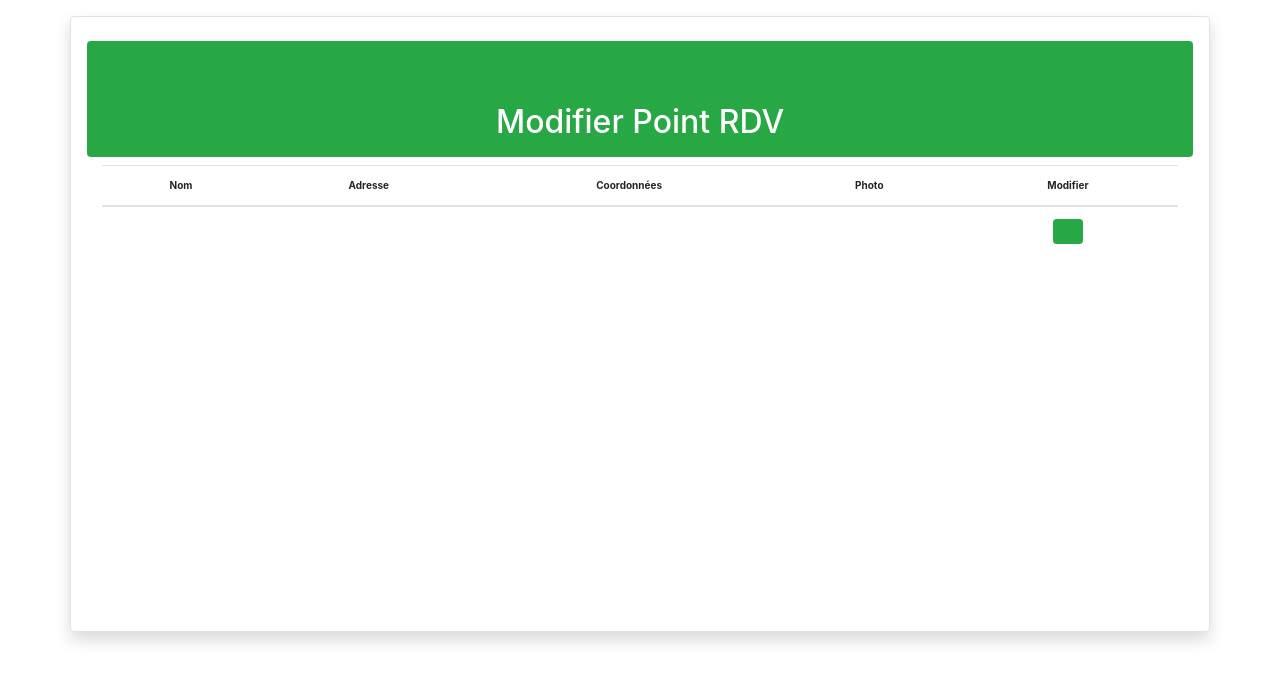
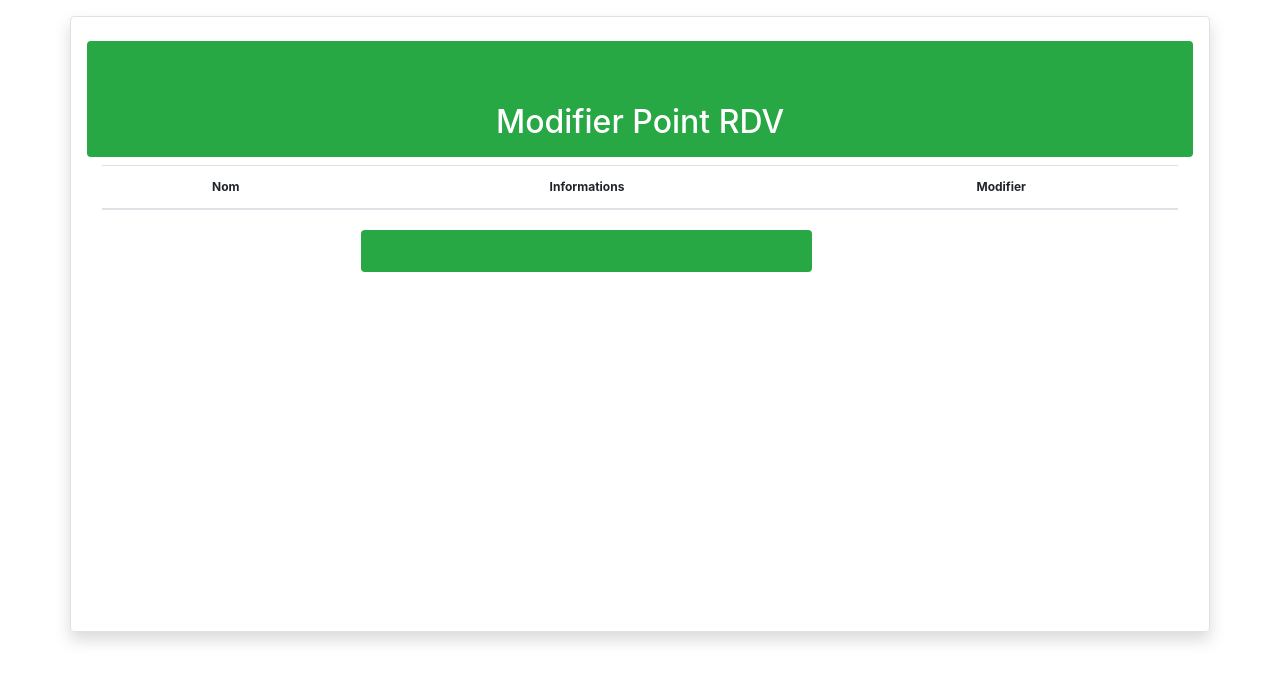
Before and after one commit to CyrilLeblanc/PCP21, a PHP site: page /webmaster/modifier_point/index.php in a window 1280 px wide. Shown: the top 682 px of the page. Run offline with PHP 8.4, Linux system fonts and the light colour scheme; tables that the repository leaves empty or names only in its code hold one stand-in row (values such as "Sample post"); data that the repository does not hold is empty.

Commit message:
modified:   webmaster/modifier_point/index.php 	modified:   webmaster/modifier_point/popup.js 	new file:   webmaster/modifier_point/popupInfosPoint.php 	modified:   webmaster/modifier_point/popupModifPoint.php

```diff
--- a/webmaster/modifier_point/index.php
+++ b/webmaster/modifier_point/index.php
@@ -5,6 +5,7 @@
 	<?php
 		include('../../bootstrap.html');
 		include('./popupModifPoint.php');
+		include('./popupInfosPoint.php');
 		require_once "../request/Point.php";
 	?>
 	<script src="./popup.js"></script>
@@ -22,7 +23,7 @@
 	</div>
 
 		<!-- TABLE -->
-		<div class="container overflow-auto" style="font-size: 10px; height: 450px;">
+		<div class="container overflow-auto" style="font-size: 12px; height: 450px;">
 		<table class="table">
 
 
@@ -30,9 +31,7 @@
 			<thead align="center">
 			<tr>
 				<th>Nom</th>
-				<th>Adresse</th>
-				<th>Coordonnées</th>
-				<th>Photo</th>
+				<th>Informations</th>
 				<th>Modifier</th>
 			</tr>
 			</thead>
@@ -49,15 +48,22 @@
 					{
 						echo
 							'<tr>
-								<td>' . $value["Nom"] . '</td>
+								<td>
+									<div style="padding-top: 1em; padding-bottom: 1em;">
+										' . $value["Nom"] . '</td>
+									</div>
 
-								<td>' . $value["Adresse"] . '<br/>' . $value["Ville"] . '</td>
+								<td>
+									<button class="btn material-icons container bg-success p-2 my-2 rounded"
+									onclick="popupInfosPoint(`' . $value["Nom"] . '`,`' . $value["Adresse"] . '`,`' . $value["Ville"] . '`,`' . $value["Latitude"] . '`,`' . $value["Longitude"] . '`,`' . $value["Point_Image"] . '`)"
+									style="color: white; font-size: 200%;" data-toggle="modal" data-target="#popupInfosPoint">&#xe0c8;</button></td>
 
-								<td> <a href="https://www.google.com/maps/place/' . $value["Latitude"] . ',' . $value["Longitude"] . '" onclick="window.open(this.href); return false;"" style="font-weight: bold; color: green;">' . $value["Latitude"] . '<br/>' . $value["Longitude"] . '</td>
-
-								<td> <a href="' . $value["Point_Image"] . '"onclick="window.open(this.href); return false;"> <img src="' . $value["Point_Image"] . '"class="img-fluid rounded" width="100"></img></a> </td>
-
-								<td> <button class="btn btn-success material-icons btn-sm" style="font-size: 150%" onclick="popupModifPoint(`' . $value["Nom"] . '`,`' . $value["Adresse"] . '`,`' . $value["Ville"] . '`,`' . $value["Latitude"] . '`,`' . $value["Longitude"] . '`,`' . $value["Point_Image"] . '`)" data-toggle="modal" data-target="#popupModif">&#xe3c9;</button></td>
+								<td>
+									<div style="padding-top: 0.5em; padding-bottom: 0.5em;">
+										<button class="btn material-icons" style="color: green; font-size: 200%;"
+										onclick="popupModifPoint(`' . $value["Nom"] . '`,`' . $value["Adresse"] . '`,`' . $value["Ville"] . '`,`' . $value["Latitude"] . '`,`' . $value["Longitude"] . '`,`' . $value["Point_Image"] . '`)"
+										data-toggle="modal" data-target="#popupModifPoint">&#xe3c9;</button></td>
+									</div>
 							</tr>';
 					}
 				?>
@@ -70,3 +76,6 @@
 </body>
 
 </html>
+
+<!--<a href="https://www.google.com/maps/place/' . $value["Latitude"] . ',' . $value["Longitude"] . '" onclick="window.open(this.href); return false;"" style="font-weight: bold; color: green;">' . $value["Latitude"] . '<br/>' . $value["Longitude"] . '
+<a href="' . $value["Point_Image"] . '"onclick="window.open(this.href); return false;"> <img src="' . $value["Point_Image"] . '"class="img-fluid rounded" width="100"></img></a>
--- a/webmaster/modifier_point/popup.js
+++ b/webmaster/modifier_point/popup.js
@@ -14,3 +14,19 @@ function popupModifPoint(nom,adresse,ville,latitude,longitude,image){
 	document.getElementById("lienImage").setAttribute("src",image);
 	document.getElementById("imagePoint").innerHTML = image;
 }
+
+function popupInfosPoint(nom,adresse,ville,latitude,longitude,image){
+
+	document.getElementById("nomPoint").setAttribute("value",nom);
+
+	document.getElementById("adressePoint").setAttribute("value",adresse);
+
+	document.getElementById("villePoint").setAttribute("value",ville);
+
+	document.getElementById("latitudePoint").setAttribute("value",latitude);
+
+	document.getElementById("longitudePoint").setAttribute("value",longitude);
+
+	document.getElementById("lienImage").setAttribute("src",image);
+	document.getElementById("imagePoint").innerHTML = image;
+}
--- /dev/null
+++ b/webmaster/modifier_point/popupInfosPoint.php
@@ -0,0 +1,61 @@
+
+<!-- POPUP -->
+<div class="modal fade" id="popupInfosPoint">
+<div class="modal-dialog modal-lg">
+    <div class="modal-content">
+
+
+    <!-- POPUP Header -->
+    <div class="modal-header">
+        <h4 class="modal-title">Informations Point de RDV</h4>
+        <button type="button" class="close" data-dismiss="modal">&times;</button>
+    </div>
+
+
+    <!-- POPUP body -->
+    <div class="modal-body">
+
+        <div class="container border rounded shadow">
+            <div class="form-group" align="left">
+                <label for="nomPoint" class="mr-sm-2">Nom : </label><br/>
+                <input type="text" class="mb-2 mr-sm-2" id="nomPoint" name="nomPoint" value="" required>
+
+            </div>
+
+            <div class="form-group" align="left">
+                <label for="adressePoint" class="mr-sm-2">Adresse : </label><br/>
+                <input type="text" class="mb-2 mr-sm-2" id="adressePoint" name="adressePoint" value="" required>
+
+            </div>
+
+
+            <div class="form-group" align="left">
+                <label for="villePoint" class="mr-sm-2">Ville : </label><br/>
+                <input type="text" class="mb-2 mr-sm-2" id="villePoint" name="villePoint" value="" required>
+
+            </div>
+
+            <div class="form-group" align="left">
+                <label for="latitudePoint" class="mr-sm-2">Latitude : </label><br/>
+                <input type="text" class="mb-2 mr-sm-2" id="latitudePoint" name="latitudePoint" value="" required>
+
+            </div>
+
+            <div class="form-group" align="left">
+                <label for="longitudePoint" class="mr-sm-2">Longitude : </label><br/>
+                <input type="text" class="mb-2 mr-sm-2" id="longitudePoint" name="longitudePoint" value="" required>
+
+            </div>
+
+            <div class="form-group" align="left">
+                <label for="imagePoint" class="mr-sm-2">Photo : </label><br/>
+                <img src="" id="lienImage" class="img-fluid rounded" width="200"><br/>
+                <input type="file" class="mb-2 mr-sm-2" id="imagePoint" name="imagePoint" value="">
+
+            </div>
+        </div>
+
+    </div>
+    </div>
+</div>
+</div>
--- a/webmaster/modifier_point/popupModifPoint.php
+++ b/webmaster/modifier_point/popupModifPoint.php
@@ -1,6 +1,6 @@
 
 <!-- POPUP -->
-<div class="modal fade" id="popupModif">
+<div class="modal fade" id="popupModifPoint">
 <div class="modal-dialog modal-lg">
     <div class="modal-content">
 
```
